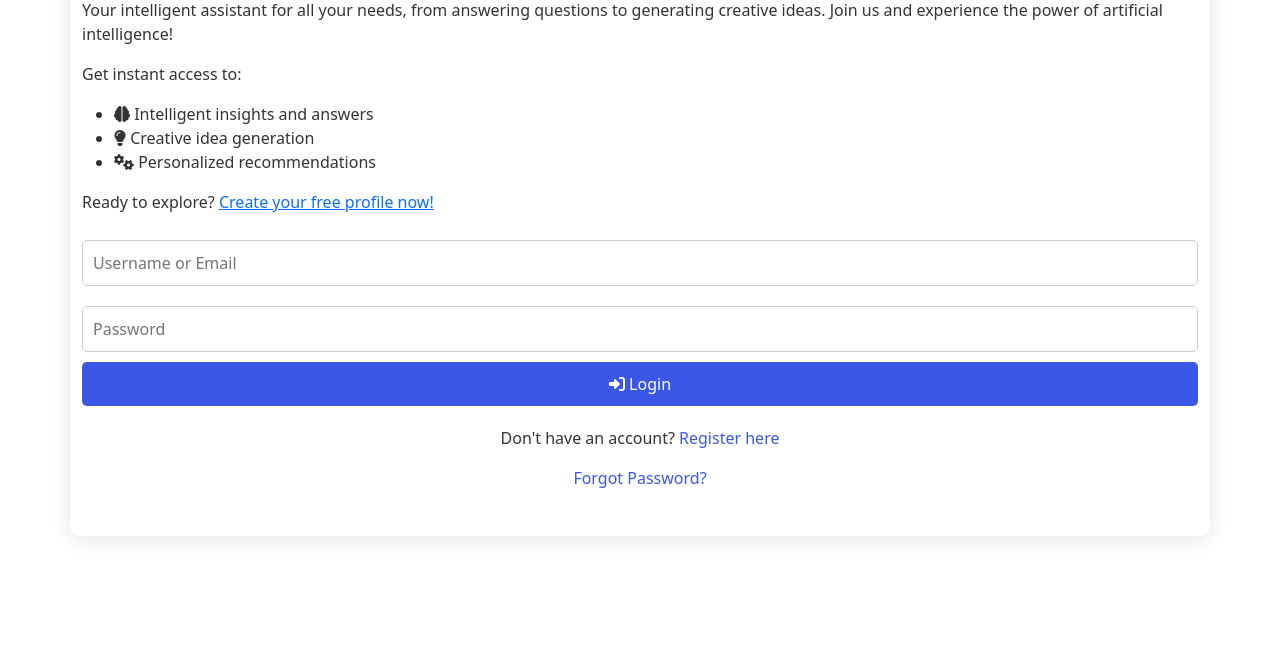
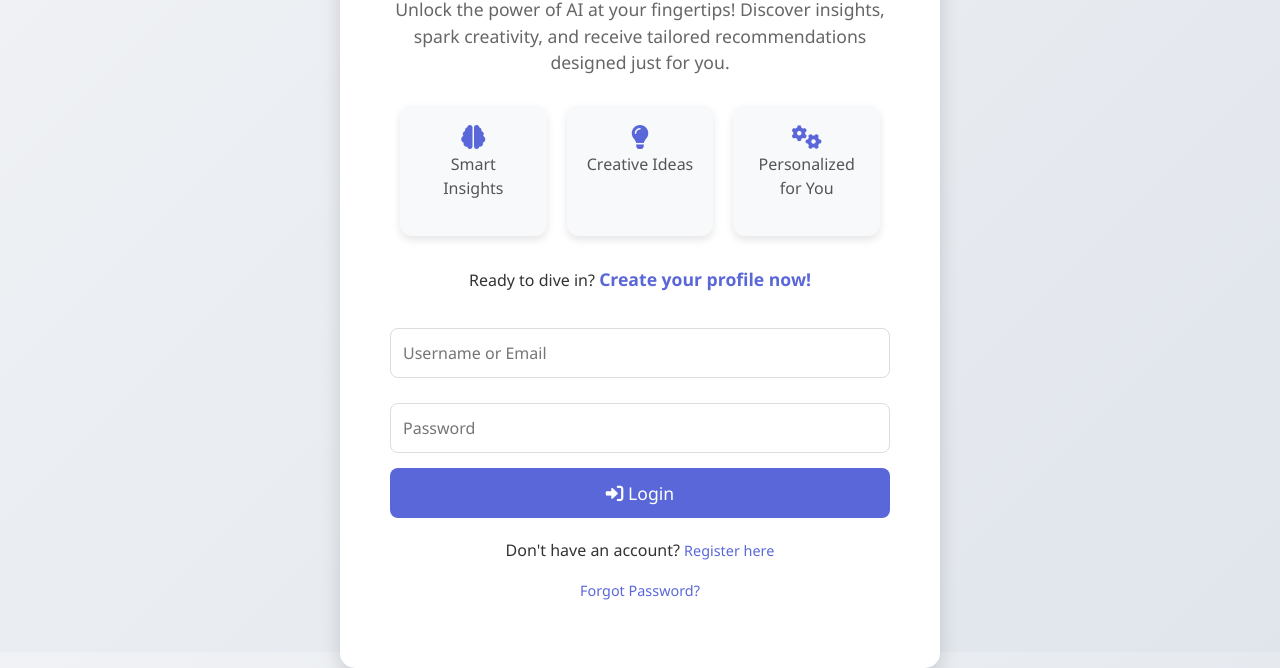
Before and after one commit to ZonnieLocklear/SoftwareProject, a website: page index.html in a window 1280 px wide. Shown: the part 148-816 px from the top of the page. Drawn offline with nearby package versions, Linux system fonts and the light colour scheme.

Commit message:
Update index.html

```diff
--- a/index.html
+++ b/index.html
@@ -4,72 +4,197 @@
     <meta charset="UTF-8">
     <meta name="viewport" content="width=device-width, initial-scale=1.0">
     <title>Welcome to InnovativeAI</title>
-    <link rel="stylesheet" href="styles.css"> <!-- Link to global styles -->
-    <link rel="stylesheet" href="https://cdnjs.cloudflare.com/ajax/libs/font-awesome/6.0.0-beta3/css/all.min.css"> <!-- Font Awesome for icons -->
-    <link rel="stylesheet" href="https://cdnjs.cloudflare.com/ajax/libs/bootstrap/5.1.3/css/bootstrap.min.css"> <!-- Bootstrap for styling -->
+    <link rel="stylesheet" href="styles.css">
+    <link rel="stylesheet" href="https://cdnjs.cloudflare.com/ajax/libs/font-awesome/6.0.0-beta3/css/all.min.css">
+    <link rel="stylesheet" href="https://cdnjs.cloudflare.com/ajax/libs/bootstrap/5.1.3/css/bootstrap.min.css">
+    <style>
+        /* Subtle gradient background for a modern feel */
+        body, html {
+            height: 100%;
+            margin: 0;
+            font-family: 'Segoe UI', Tahoma, Geneva, Verdana, sans-serif;
+            background: linear-gradient(135deg, #f0f2f5, #e0e5ec);
+            color: #333;
+            display: flex;
+            justify-content: center;
+            align-items: center;
+        }
+
+        /* Main Container Styling */
+        .container {
+            background-color: white;
+            border-radius: 15px;
+            padding: 50px;
+            max-width: 600px;
+            text-align: center;
+            box-shadow: 0 8px 20px rgba(0, 0, 0, 0.15);
+        }
+
+        /* Header Styling */
+        header h1 {
+            font-size: 2.2em;
+            font-weight: 700;
+            color: #333;
+        }
+
+        .intro-text {
+            font-size: 1.1em;
+            color: #666;
+            margin-bottom: 30px;
+        }
+
+        /* Feature Cards */
+        .feature-list {
+            display: flex;
+            justify-content: space-between;
+            padding: 0;
+            margin-bottom: 30px;
+        }
+
+        .feature-card {
+            background-color: #f8f9fb;
+            color: #555;
+            border-radius: 12px;
+            padding: 20px;
+            width: 100%;
+            margin: 0 10px;
+            box-shadow: 0 4px 8px rgba(0, 0, 0, 0.1);
+            transition: transform 0.3s ease, box-shadow 0.3s ease;
+            font-size: 1em;
+        }
+
+        .feature-card i {
+            font-size: 1.5em;
+            color: #5a67d8;
+        }
+
+        .feature-card:hover {
+            transform: translateY(-5px);
+            box-shadow: 0 8px 15px rgba(0, 0, 0, 0.15);
+        }
+
+        /* Call-to-Action Link */
+        .cta-link {
+            font-weight: bold;
+            color: #5a67d8;
+            text-decoration: none;
+            font-size: 1.1em;
+            transition: color 0.3s;
+        }
+
+        .cta-link:hover {
+            color: #3c48b7;
+            text-decoration: underline;
+        }
+
+        /* Login Form */
+        #login-form {
+            margin-top: 25px;
+        }
+
+        #login-form input {
+            margin-bottom: 15px;
+            padding: 12px;
+            font-size: 1em;
+            border-radius: 8px;
+            border: 1px solid #ddd;
+            width: 100%;
+        }
+
+        #login-form button {
+            width: 100%;
+            padding: 12px;
+            font-size: 1.1em;
+            background-color: #5a67d8;
+            color: white;
+            border: none;
+            border-radius: 8px;
+            cursor: pointer;
+            transition: background-color 0.3s;
+        }
+
+        #login-form button:hover {
+            background-color: #4a53c6;
+        }
+
+        /* Footer Links */
+        .links a {
+            color: #5a67d8;
+            text-decoration: none;
+            font-size: 0.9em;
+        }
+
+        .links a:hover {
+            text-decoration: underline;
+        }
+    </style>
 </head>
 <body>
     <div class="container">
         <header>
             <h1>Welcome to InnovativeAI</h1>
             <p class="intro-text">
-                Your intelligent assistant for all your needs, from answering questions to generating creative ideas.
-                Join us and experience the power of artificial intelligence!
-            </p>
+			Unlock the power of AI at your fingertips! Discover insights, spark creativity, and receive tailored recommendations designed just for you.            </p>
         </header>
 
-        <main>
-            <!-- Highlighting the registration and login options -->
-            <div class="info-section">
-                <p>Get instant access to:</p>
-                <ul class="feature-list">
-                    <li><i class="fas fa-brain"></i> Intelligent insights and answers</li>
-                    <li><i class="fas fa-lightbulb"></i> Creative idea generation</li>
-                    <li><i class="fas fa-cogs"></i> Personalized recommendations</li>
-                </ul>
-                <p>Ready to explore? <a href="register.html" class="cta-link">Create your free profile now!</a></p>
+        <!-- Feature Cards Section -->
+        <div class="feature-list">
+            <div class="feature-card">
+                <i class="fas fa-brain"></i>
+                <p>Smart Insights</p>
+            </div>
+            <div class="feature-card">
+                <i class="fas fa-lightbulb"></i>
+                <p>Creative Ideas</p>
+            </div>
+            <div class="feature-card">
+                <i class="fas fa-cogs"></i>
+                <p>Personalized for You</p>
+            </div>
         </div>
 
-            <!-- Login form -->
+        <p>Ready to dive in? <a href="register.html" class="cta-link">Create your profile now!</a></p>
+
+        <!-- Login Form -->
         <form id="login-form" onsubmit="return handleLogin(event)">
             <input type="text" id="username" name="username" placeholder="Username or Email" required>
             <input type="password" id="password" name="password" placeholder="Password" required>
             <button type="submit"><i class="fas fa-sign-in-alt"></i> Login</button>
         </form>
 
-            <!-- Error message display area -->
+        <!-- Error Message -->
         <p id="error-message" class="error-message"></p>
 
+        <!-- Links -->
         <div class="links">
             <p>Don't have an account? <a href="register.html">Register here</a></p>
             <p><a href="forgot-password.html">Forgot Password?</a></p>
         </div>
-        </main>
     </div>
 
     <!-- JavaScript for handling login -->
 <script>
-        // Function to handle the login process
     function handleLogin(event) {
-            event.preventDefault();  // Prevent the form from submitting normally
-
+        event.preventDefault();
         const username = document.getElementById("username").value;
         const password = document.getElementById("password").value;
 
-            // Send a POST request using Fetch API
         fetch('http://localhost:3000/login', {
             method: 'POST',
-                headers: {
-                    'Content-Type': 'application/json',
-                },
+            headers: { 'Content-Type': 'application/json' },
             body: JSON.stringify({ username, password }),
         })
         .then(response => response.json())
         .then(data => {
             if (data.error) {
-                    displayError(data.error);  // Display error message if there is an error
+                displayError(data.error);
             } else if (data.success) {
-                    window.location.href = data.redirectUrl;  // Redirect to homepage if login is successful
+                // Set sessionStorage to indicate the user is logged in
+               sessionStorage.setItem('isLoggedIn', 'true');
+				console.log('Login successful, isLoggedIn set:', sessionStorage.getItem('isLoggedIn'));
+
+                // Redirect to the page specified in the response
+                window.location.href = data.redirectUrl;
             }
         })
         .catch(error => {
@@ -78,13 +203,13 @@
         });
     }
 
-        // Function to display error messages
     function displayError(message) {
         const errorMessage = document.getElementById('error-message');
-            errorMessage.textContent = message; // Display the error message
+        errorMessage.textContent = message;
         errorMessage.classList.add('error-message');
     }
 </script>
+
     <!-- Bootstrap and Font Awesome Scripts -->
     <script src="https://cdnjs.cloudflare.com/ajax/libs/bootstrap/5.1.3/js/bootstrap.bundle.min.js"></script>
 </body>
```
Lines whose indentation alone changed are shown as unchanged.
